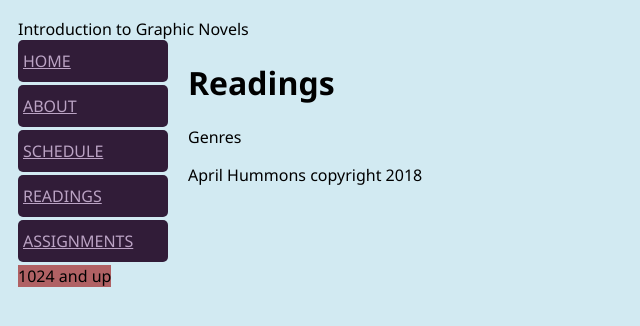
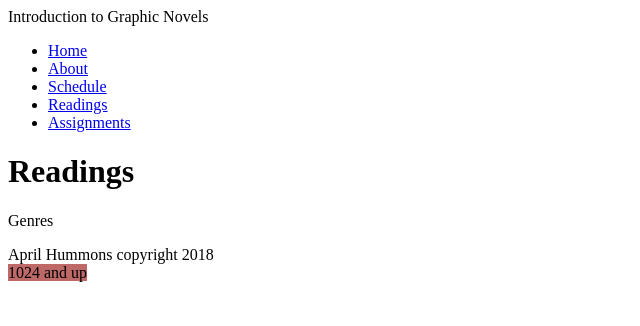
Before and after one commit to ahummons/graphicnovel, a Jekyll site: the page built from readings.html, in a window 1280 px wide. Shown: the top 326 px of the page, without its empty margins (0-640 px from the left). Built offline with Jekyll 4.4.1, drawn with Linux system fonts in a browser that asks for light colours.

Commit message:
Update base.html

```diff
--- a/_layouts/base.html
+++ b/_layouts/base.html
@@ -4,63 +4,8 @@
 <meta charset="UTF-8">
 <meta name="author" content="April Hummons" />
 <style>
+
  /* begin Carousel CSS*/
-/* Global */
-body {
-    background: #d2eaf2;
-    padding: 10px;
-  font-family: "Segoe UI";
-}
-aside {
-  float: left;
-  width: 150px;
-  margin-right: 20px;
-}
-/* Navigation*/
-/* Small reset */
-aside,
-nav {
-  display: block;
-}
-
-ul {
-  list-style: none;
-  margin: 0;
-  padding: 0;
-}
-
-/* Clear floats */
-.clearfix:after {
-  visibility: hidden;
-  display: block;
-  font-size: 0;
-  content: " ";
-  clear: both;
-  height: 0;
-}
-
-.clearfix {
-  *zoom: 1;
-}
-#menu li {
-  margin: 0 0 3px 0;
-}
-
-#menu a {
-  display: block;
-  background: #311c38;
-  color: #bba3c4;
-  padding: 10px 5px;
-  text-transform: uppercase;
-  font-size: 16px;
-  border-radius: 5px;
-}
-
-#menu a:hover {
-  color: #d2eaf2;
-  background: #0f5257;
-}
-/* end Navigation*/
 div { word-break: break-all; }
 
 img { max-width:100%; }
```
